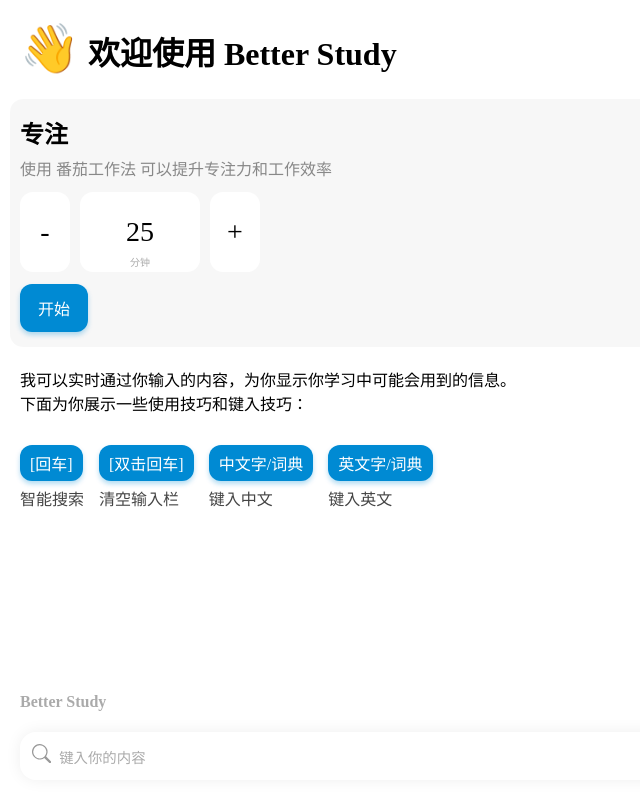
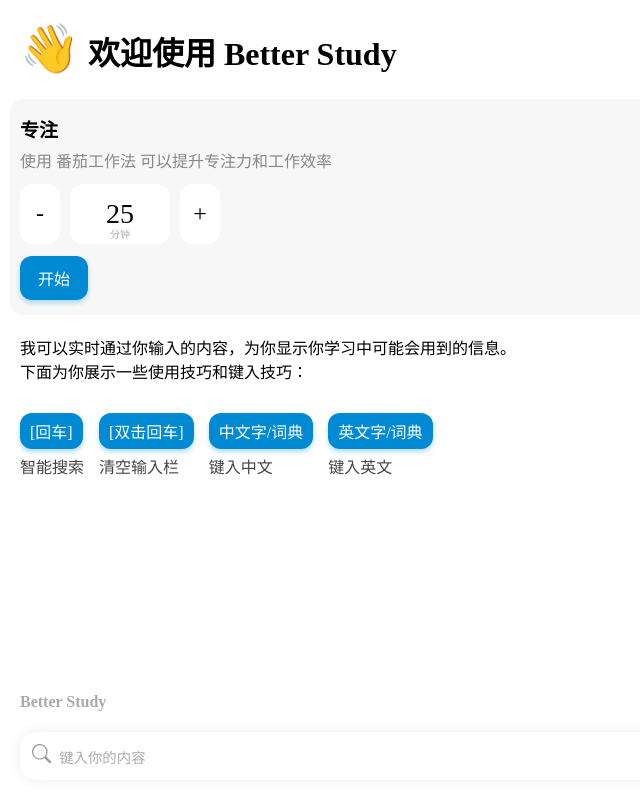
Before and after one commit to gozaoo/betterStudy, a Vue app: page / in a window 1280 px wide. Shown: the whole page, without its empty margins (0-640 px from the left). Built offline with nearby package versions, Linux system fonts and the light colour scheme; a web font is replaced by a local one.

Commit message:
修改部分细节

```diff
--- a/src/App.vue
+++ b/src/App.vue
@@ -20,7 +20,6 @@
         updateSearchText(value) {
           if(!(value instanceof InputEvent)){
             this.text = value
-            // console.log(value);
           }
 
         },
--- a/src/components/routers/alarm.vue
+++ b/src/components/routers/alarm.vue
@@ -160,6 +160,7 @@
 <style scoped>
     h2{
         margin: 6px 0;
+        font-size: 19px;
     }
     h2+div{
         color: #888;
@@ -174,7 +175,7 @@
     .setter{
         display: flex;
         flex-direction: row;
-        height: 80px;
+        height: 60px;
         width: fit-content;
         margin: 12px 0;
         gap: 10px;
@@ -182,7 +183,7 @@
     }
     .count{
         background-color: #fff;
-        min-width: 120px;
+        min-width: 100px;
         border-radius: 13px;
         display: flex;
         width: fit-content;
@@ -199,13 +200,13 @@
     }
     .buttom{
         background-color: #fff;
-        min-width: 50px;
+        min-width: 40px;
         border-radius: 13px;
         display: flex;
         height: inherit;
         justify-content: center;
         align-items: center;
-        font-size: 28px;
+        font-size: 24px;
         cursor: pointer;
         user-select: none;
     }
@@ -214,7 +215,7 @@
         color: white;
         width: fit-content;
         cursor: pointer;
-        padding: 12px 18px;
+        padding: 10px 18px;
         border-radius: 12px;
         margin-bottom: 5px;
         box-shadow: 0px 3px 5px rgb(0,138,211,.3);
--- a/src/components/routers/english.vue
+++ b/src/components/routers/english.vue
@@ -8,6 +8,7 @@
             result: {},
             type:undefined,
             explanation: [],
+            displaymore:false
         }
     },
     methods: {
@@ -40,7 +41,7 @@
 
 <template>
     <div v-if="this.result !=(null || undefined)" class="dictionary">英语字典</div>
-    <div class="box" v-if="result.headWord != undefined">
+    <div class="box" v-if="result">
         <div class="word">
             {{ result.headWord }}
         </div>
@@ -56,7 +57,10 @@
                     {{ item.pos }}.{{ item.tranCn }}
             </span>
         </p>
-        <div class="phrase ">
+        <div class="bottom" @click="displaymore = true" v-if="displaymore == false">
+            显示更多
+        </div>
+        <div v-if="displaymore == true" class="phrase ">
             <span v-for="(item,index) in result.content.word.content.phrase.phrases">
                 {{ item.pContent + ' ' + item.pCn}}
             </span>
@@ -88,5 +92,9 @@
         display: flex;
         flex-direction: column;
     }
-
+    .bottom{
+        text-decoration: underline;
+        color: rgb(0,138,211);
+        cursor: pointer;
+    }
 </style>
--- a/src/components/searchBar.vue
+++ b/src/components/searchBar.vue
@@ -23,14 +23,11 @@
             console.log(tempTime - this.lastEnterTime );
             if((tempTime - this.lastEnterTime )<= 500){
                 this.text = ''
+            }
 
-                // console.log(1);
-
-            }
             this.lastEnterTime = tempTime
             this.$nextTick(()=>{
                 this.$emit('onEnter');
-                // console.log(1);
             })
         }
     },
@@ -38,7 +35,7 @@
       text: {
         handler: async function (newVal) {
             this.$emit('inputMethods', newVal); // 触发一个自定义事件input，并将inputText的值作为参数传递给父组件
-
+            this.$emit('onEnter');
         },
         deep: true
       }
@@ -60,6 +57,7 @@
             </div>
             <div class="content">
                 <span>{{ text }}</span>
+
                 <textarea @keydown.enter="enterEvent" placeholder="键入你的内容"  @focus="focusEvent" @blur="focusEvent" v-model="text"></textarea>
 
                 <!-- <textarea @keydown.enter="enterEvent" placeholder="键入你的内容"  @focus="focusEvent" @blur="focusEvent" v-model="text"></textarea> -->
```
